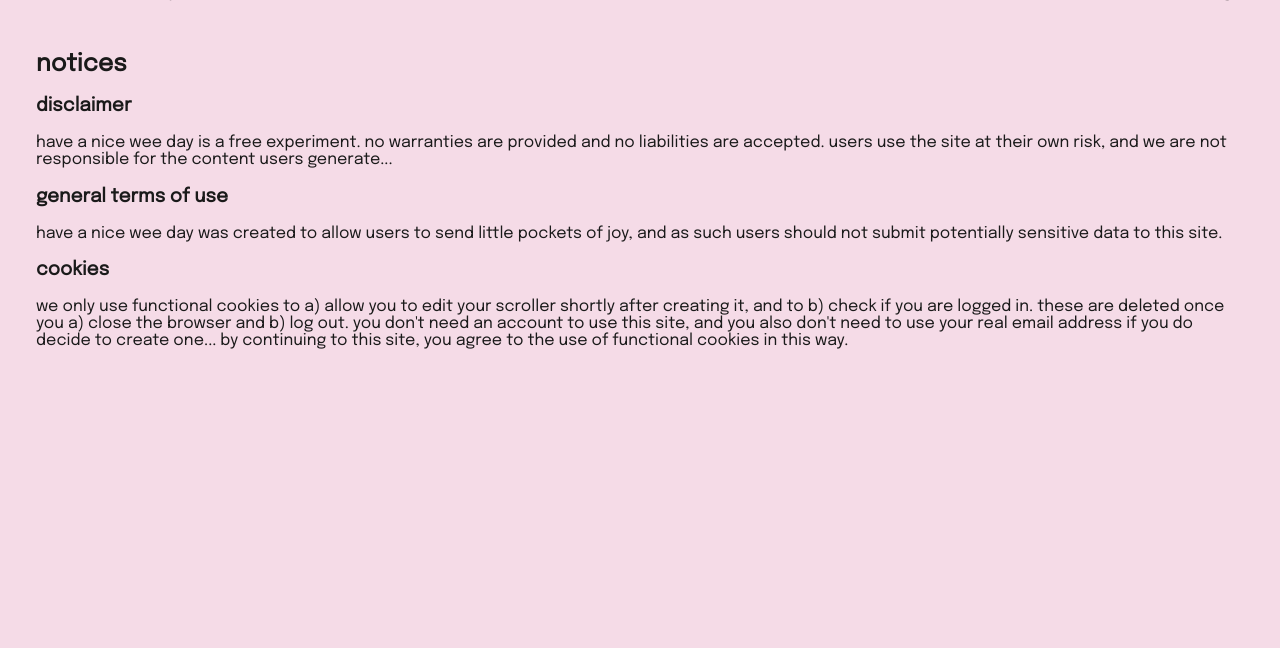
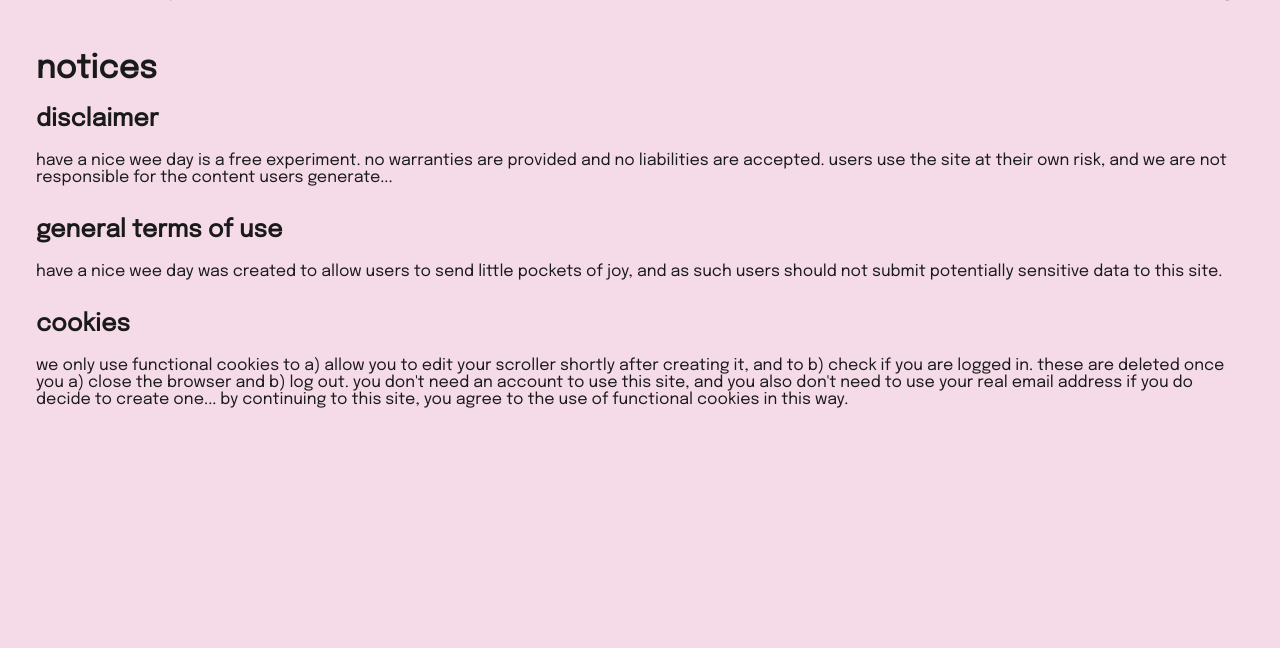
Before and after one commit to sanroe/have-a-nice-wee-day, a Flask app: page /legal in a window 1280 px wide. Shown: the part 24-672 px from the top of the page. Run offline with Flask 2, Linux system fonts and the light colour scheme; some web fonts are replaced.

Commit message:
Correct hierachy of h tags on legal and add additional spacing between sections

```diff
--- a/app/static/css/main.css
+++ b/app/static/css/main.css
@@ -236,3 +236,7 @@ textarea {
 footer span {
     padding-left: 1rem;
 }
+
+.legal p {
+    margin-bottom: 2rem;
+}
--- a/app/templates/basic_pages/legal.html
+++ b/app/templates/basic_pages/legal.html
@@ -9,13 +9,13 @@
 {% block overflow %}class="hide-overflow"{% endblock %}
 
 {% block body %}
-    <main>
-        <h2>notices</h2>
-        <h3>disclaimer</h3>
+    <main class="legal">
+        <h1>notices</h1>
+        <h2>disclaimer</h2>
         <p>have a nice wee day is a free experiment. no warranties are provided and no liabilities are accepted. users use the site at their own risk, and we are not responsible for the content users generate...</p>
-        <h3>general terms of use</h3>
+        <h2>general terms of use</h2>
         <p>have a nice wee day was created to allow users to send little pockets of joy, and as such users should not submit potentially sensitive data to this site.</p>
-        <h3>cookies</h3>
+        <h2>cookies</h2>
         <p>we only use functional cookies to a) allow you to edit your scroller shortly after creating it, and to b) check if you are logged in. these are deleted once you a) close the browser and b) log out. you don't need an account to use this site, and you also don't need to use your real email address if you do decide to create one... by continuing to this site, you agree to the use of functional cookies in this way.</p>
     </main>
 {% endblock %}
```
